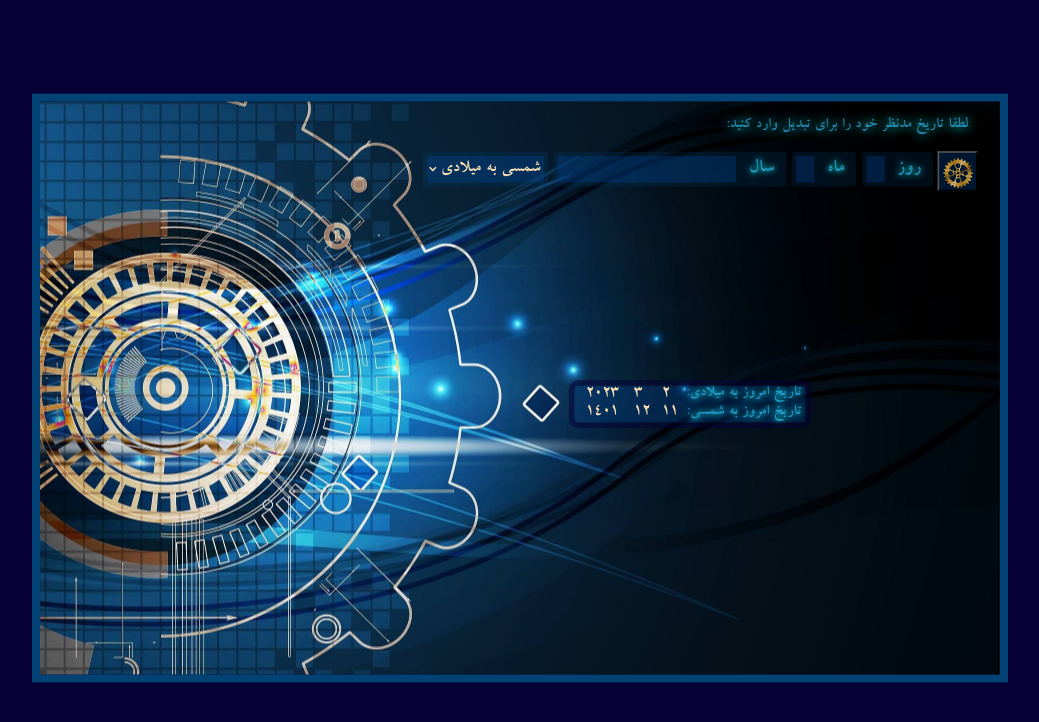
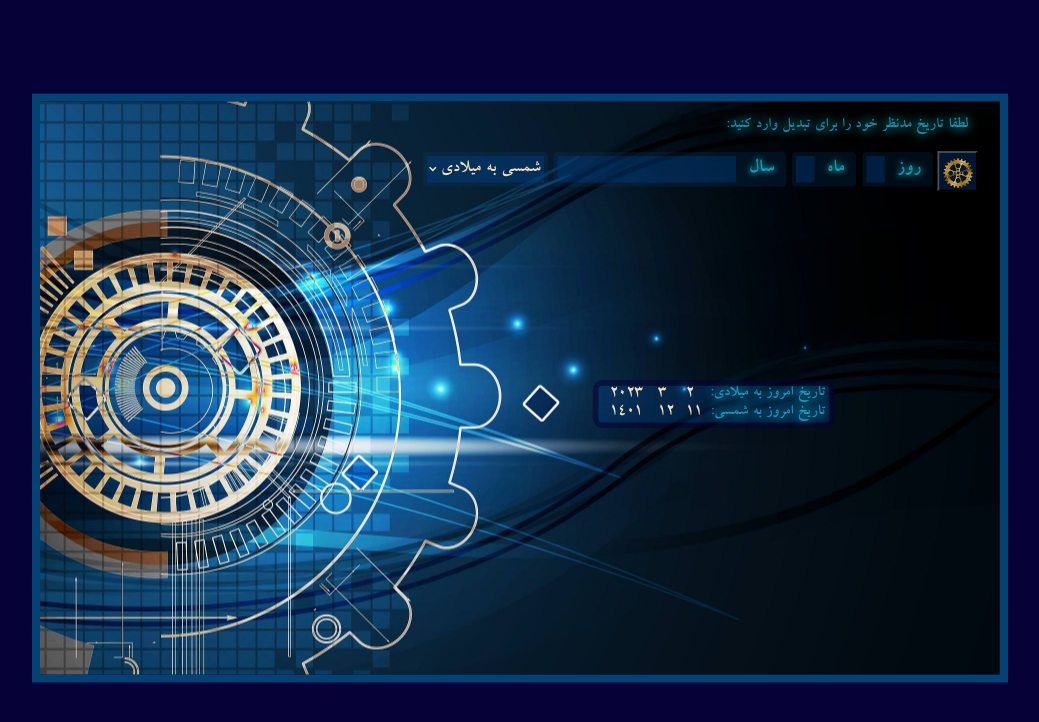
Before and after one commit to mohammadreza-th/12_date_convertor, a plain HTML site: page index.html in a window 1280 px wide. Shown: the top 722 px of the page, without its empty margins (80-1119 px from the left). Drawn offline with Linux system fonts and the light colour scheme.

Commit message:
edite of final commit

```diff
--- a/style.css
+++ b/style.css
@@ -119,9 +119,8 @@ option {
 .monitor-container {
   padding: 0 5px;
   top: 388px;
-  left: 54.5%;
+  left: 56.5%;
   transform: translate(0, -50%);
-
   position: absolute;
   background-color: rgb(2, 69, 156, 0.3);
   outline: 7px solid rgb(6, 1, 54, 0.5);
@@ -134,7 +133,7 @@ option {
   font-size: 20px;
   font-weight: bold;
   color: rgba(56, 193, 252, 0.619);
-  text-shadow: 0 0 8px cyan;
+  text-shadow: 0 0 15px cyan;
 }
 
 .year {
```
